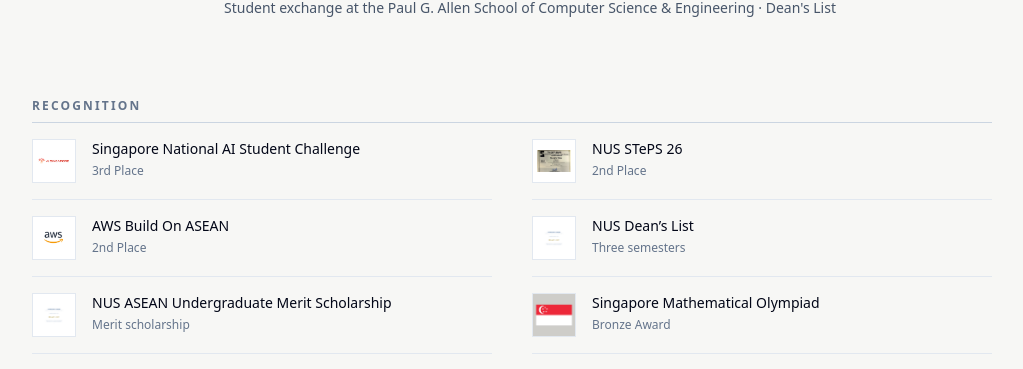
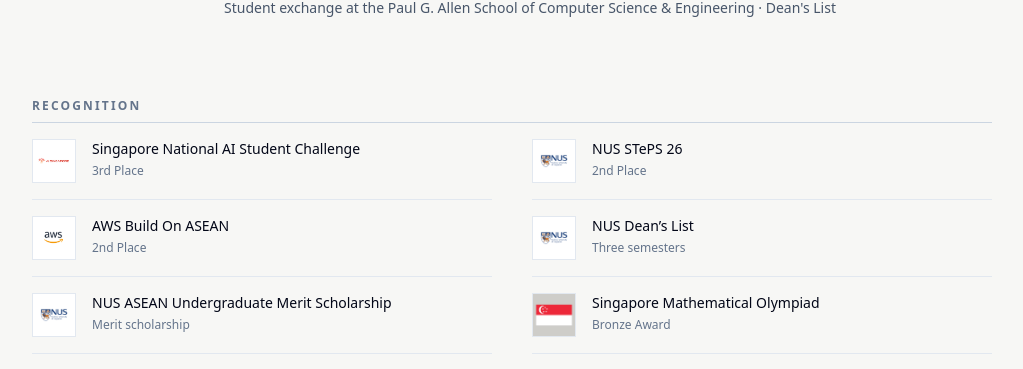
Before and after one commit to samuelthen/my-portfolio, a Next.js app: page / in a window 1280 px wide. Shown: the part 1972-2341 px from the top of the page, without its empty margins (128-1151 px from the left). Built offline with nearby package versions, Linux system fonts and the light colour scheme; no server answers.

Commit message:
Use NUS logo for university recognition

```diff
--- a/src/components/OnlineCV.tsx
+++ b/src/components/OnlineCV.tsx
@@ -163,7 +163,7 @@
   {
     title: 'NUS STePS 26',
     result: '2nd Place',
-    image: '/images/stepscert.png',
+    image: '/images/nus.png',
   },
   {
     title: 'AWS Build On ASEAN',
@@ -173,12 +173,12 @@
   {
     title: 'NUS Dean’s List',
     result: 'Three semesters',
-    image: '/images/deanslist.png',
+    image: '/images/nus.png',
   },
   {
     title: 'NUS ASEAN Undergraduate Merit Scholarship',
     result: 'Merit scholarship',
-    image: '/images/deanslist.png',
+    image: '/images/nus.png',
   },
   {
     title: 'Singapore Mathematical Olympiad',
```
